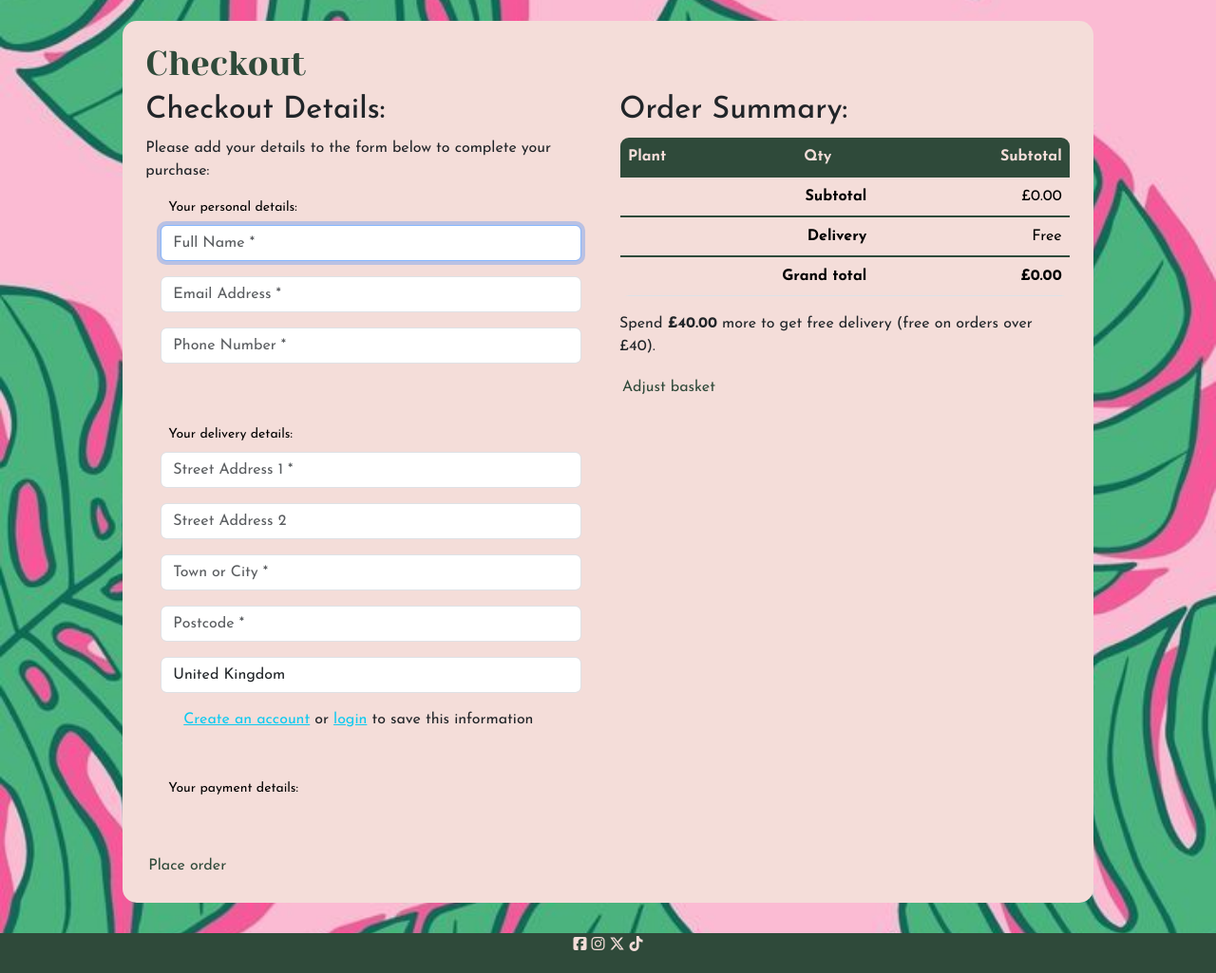
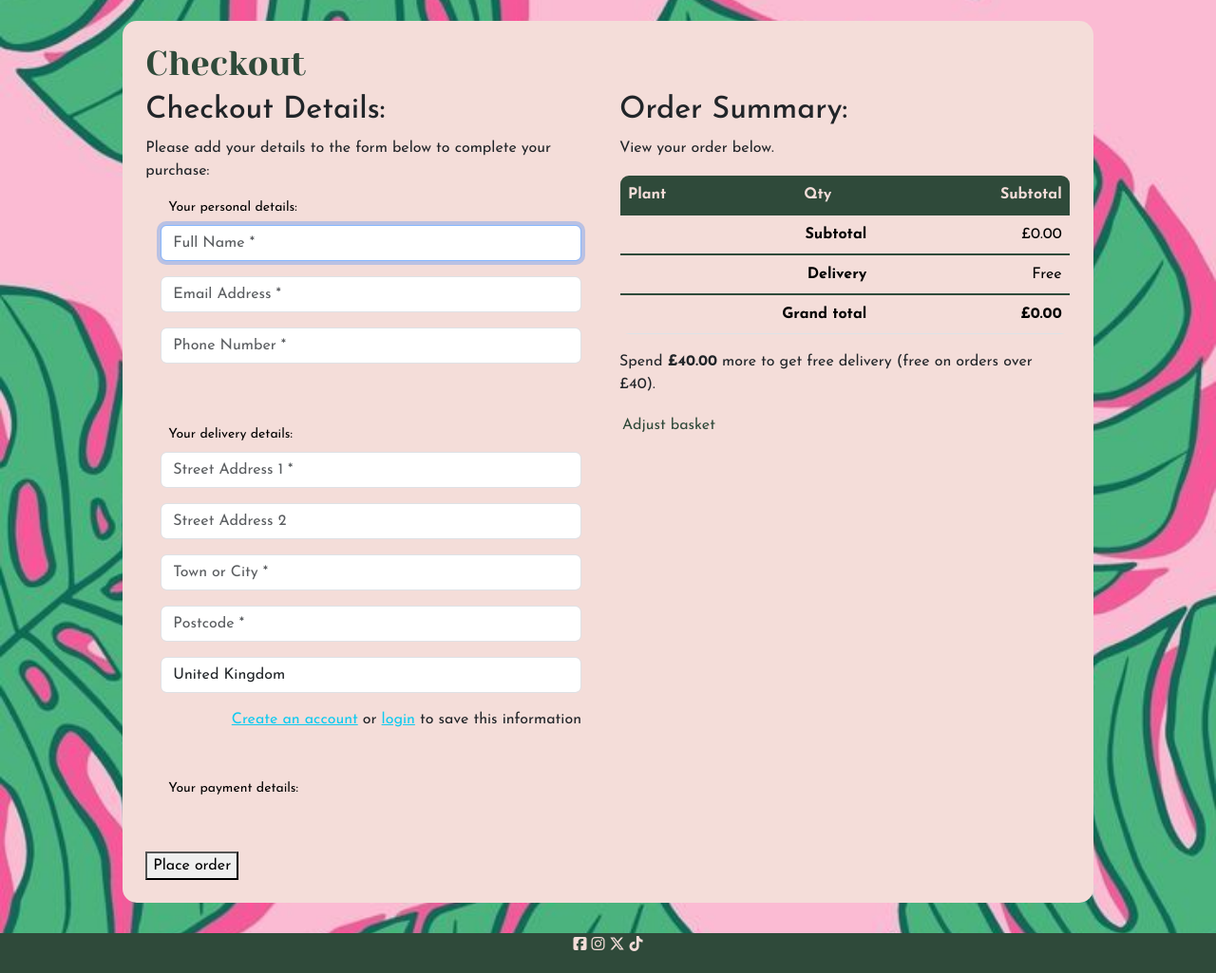
Before and after one commit to mturner1158/potting-parlour, a Django app: template checkout/templates/checkout/checkout.html in a window 1280 px wide. Shown: the part 65-1090 px from the top of the page at 95% size. Run offline with Django 5.2, Linux system fonts and the light colour scheme; the template is opened without the code that fills it: values that come from a table or form of the project are taken from there, others are empty; some libraries are stand-ins or nearby versions.

Commit message:
updated styling

```diff
--- a/checkout/templates/checkout/checkout.html
+++ b/checkout/templates/checkout/checkout.html
@@ -34,10 +34,10 @@
                         {{ order_form.town_or_city | as_crispy_field }}
                         {{ order_form.postcode | as_crispy_field }}
                         {{ order_form.country | as_crispy_field }}
-                        <div class="form-check form-check-inline float-right mr-0">
+                        <div class="form-check form-check-inline float-end me-0">
 							{% if user.is_authenticated %}
 								<label class="form-check-label" for="id-save-info">Save this delivery information to my profile</label>
-                                <input class="form-check-input ml-2 mr-0" type="checkbox" id="id-save-info" name="save-info" checked>
+                                <input class="form-check-input ms-2 me-0" type="checkbox" id="id-save-info" name="save-info" checked>
 							{% else %}
 								<label class="form-check-label" for="id-save-info">
                                     <a class="text-info" href="{% url 'account_signup' %}">Create an account</a> or
@@ -49,11 +49,12 @@
                     <fieldset class="rounded px-3 mb-5">
                         <legend class="fieldset-label small text-black px-2 w-auto">Your payment details:</legend>
                     </fieldset>
-                    <button type="submit" class="detail-btn">Place order</button>
+                    <button type="submit" class="checkout-btn">Place order</button>
                 </form>
             </div>
             <div class="col-12 col-lg-6">
                 <h2>Order Summary:</h2>
+                <p>View your order below.</p>
                 <div class="table-responsive basket-table-wrap">
                     <table class="table basket-table align-middle mb-0">
                         <thead>
```
